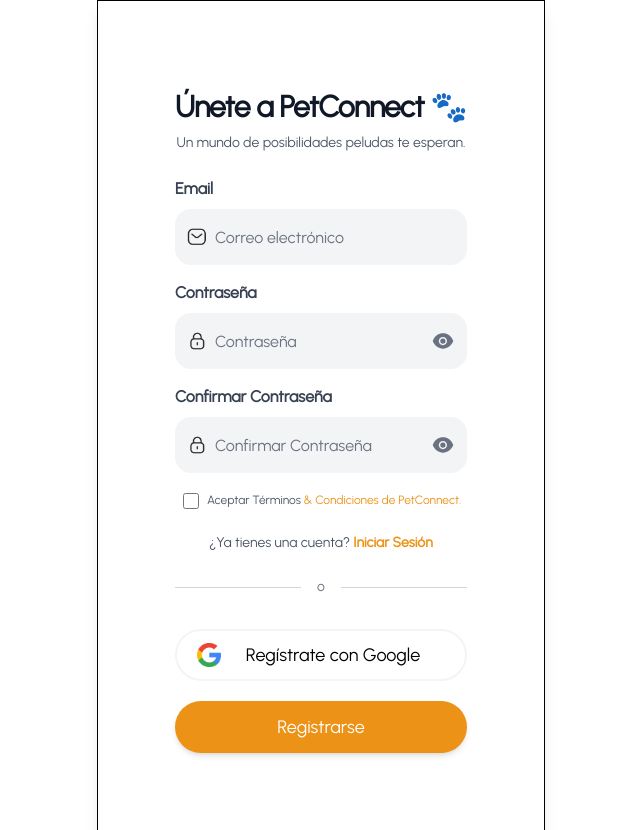
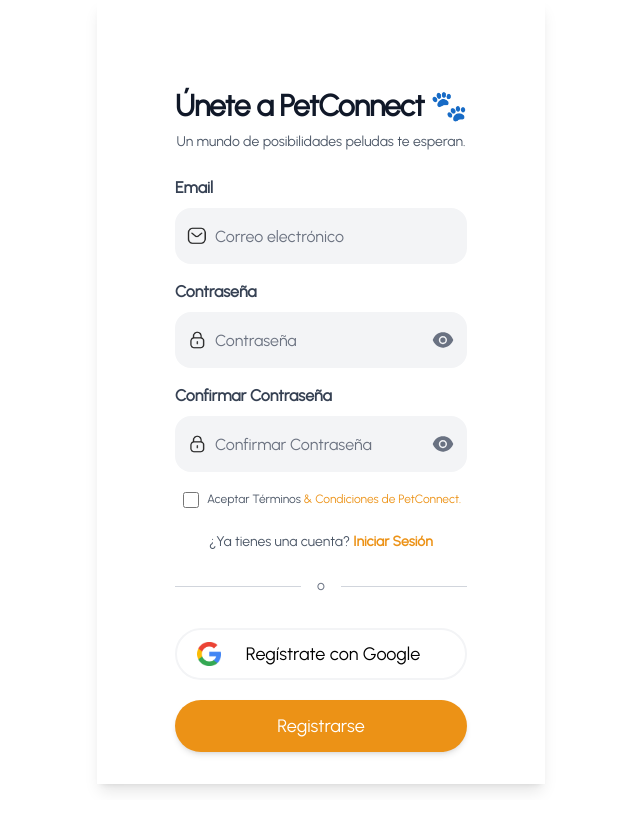
Before and after one commit to JGoncu97/Pet-Connect-Front, a React (Vite) app: page /register in a window 1280 px wide. Shown: the top 830 px of the page, without its empty margins (319-959 px from the left). After the commit the page ends 800 px from the top, so only its background shows below. Built offline with nearby package versions, Linux system fonts and the light colour scheme; no server answers.

Commit message:
Prueba de vista register 2

```diff
--- a/src/Pages/Register/Register.jsx
+++ b/src/Pages/Register/Register.jsx
@@ -113,7 +113,7 @@
       >
         <div
           className="
-        flex flex-col pt-6 pb-13 w-screen  max-w-md md:shadow-lg items-center bg-white border
+        flex flex-col pt-6 w-screen  max-w-md md:shadow-lg items-center bg-white
       "
         >
           {/* Toastify Container with improved positioning */}
```
